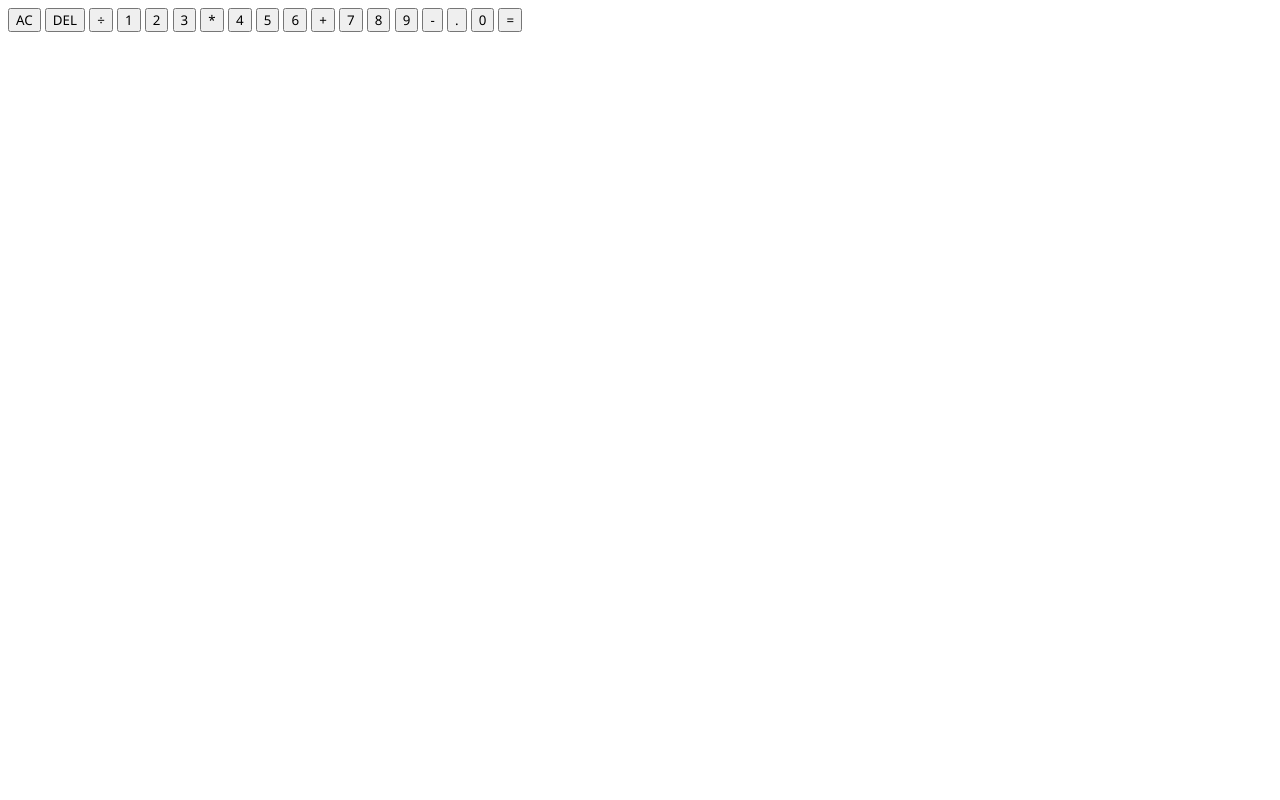
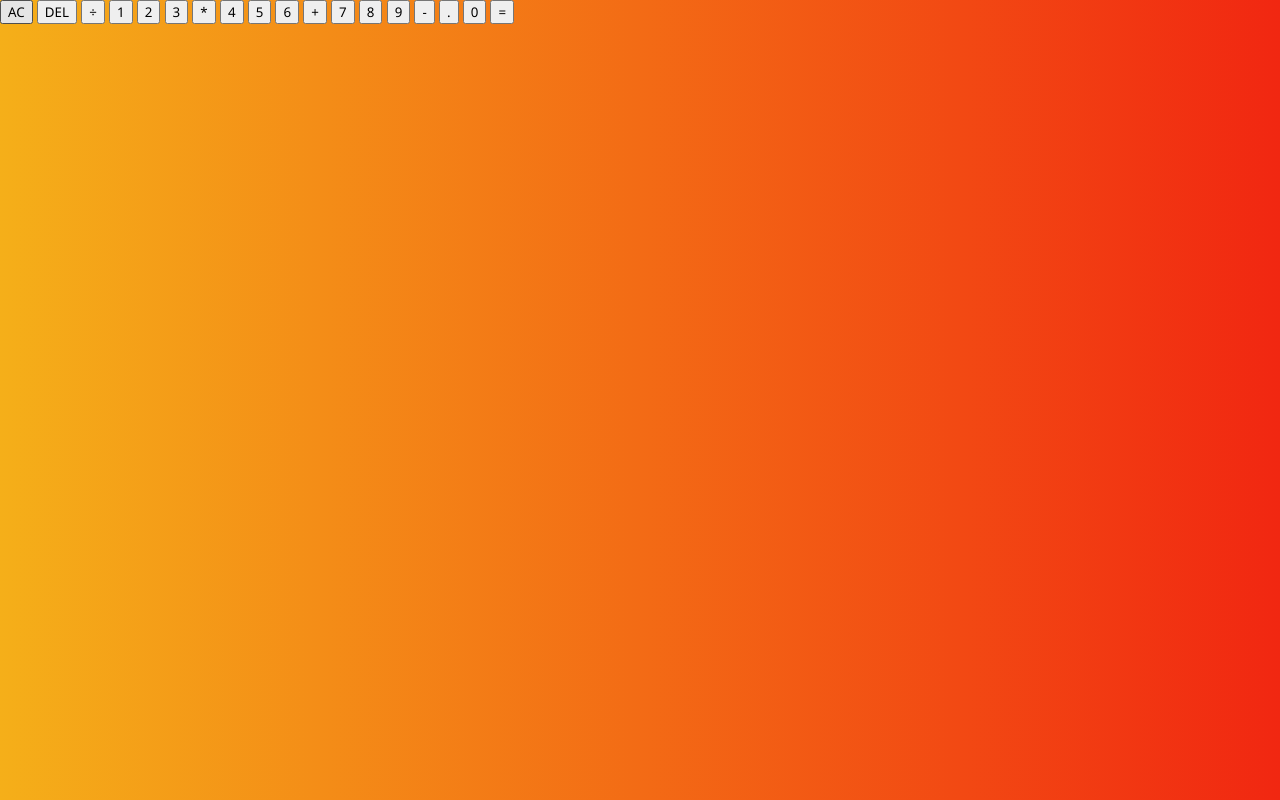
Before and after one commit to snowleopardAlexa/calculator, a plain HTML site: page index.html in a window 1280 px wide. Drawn offline with Linux system fonts and the light colour scheme.

Commit message:
add background color

```diff
--- a/styles.css
+++ b/styles.css
@@ -3,3 +3,11 @@
     font-family: 'Segoe UI', Tahoma, Geneva, Verdana, sans-serif;
     font-weight: normal;
 }
+
+body {
+    padding: 0;
+    margin: 0;
+    background: #f12711;  /* fallback for old browsers */
+    background: -webkit-linear-gradient(to right, #f5af19, #f12711);  /* Chrome 10-25, Safari 5.1-6 */
+    background: linear-gradient(to right, #f5af19, #f12711); /* W3C, IE 10+/ Edge, Firefox 16+, Chrome 26+, Opera 12+, Safari 7+ */
+}
```
